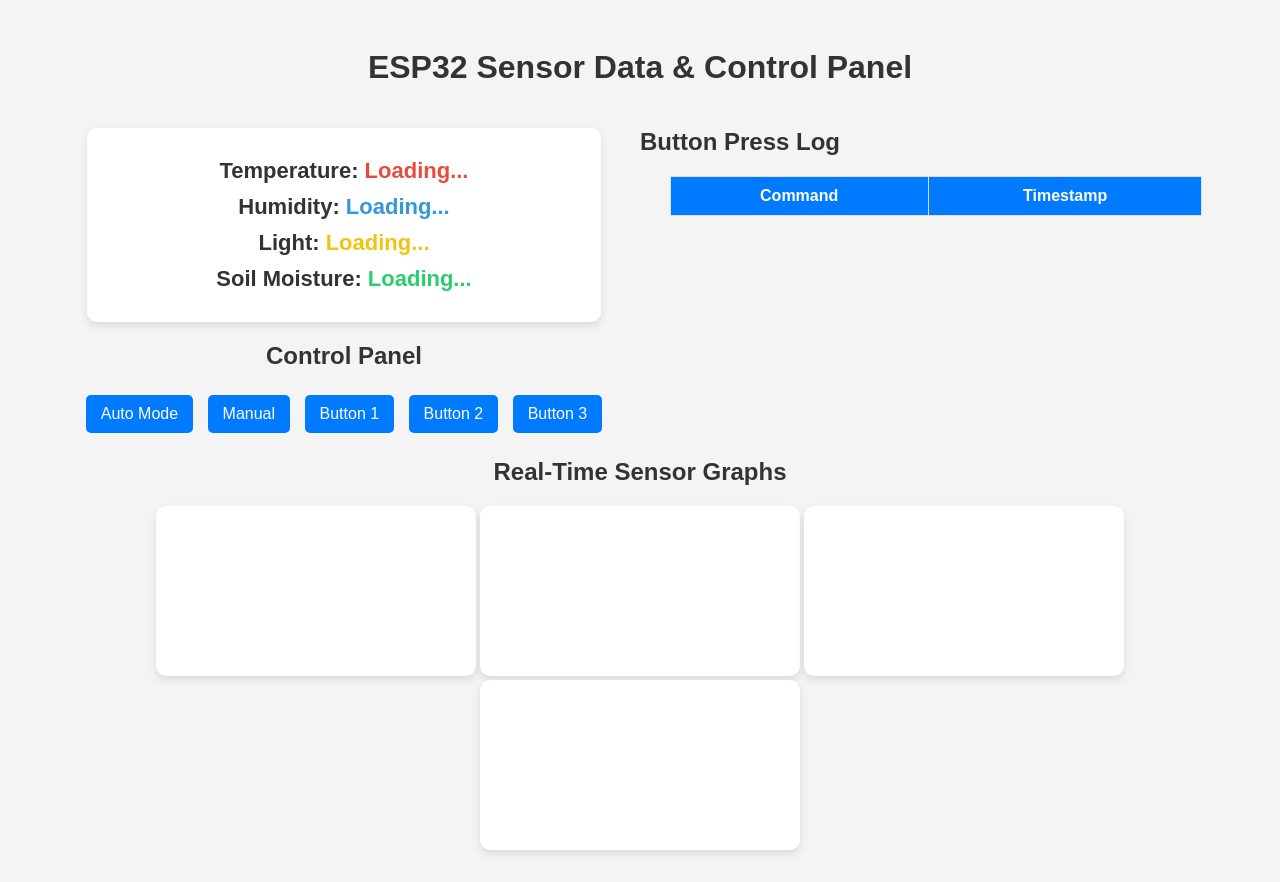
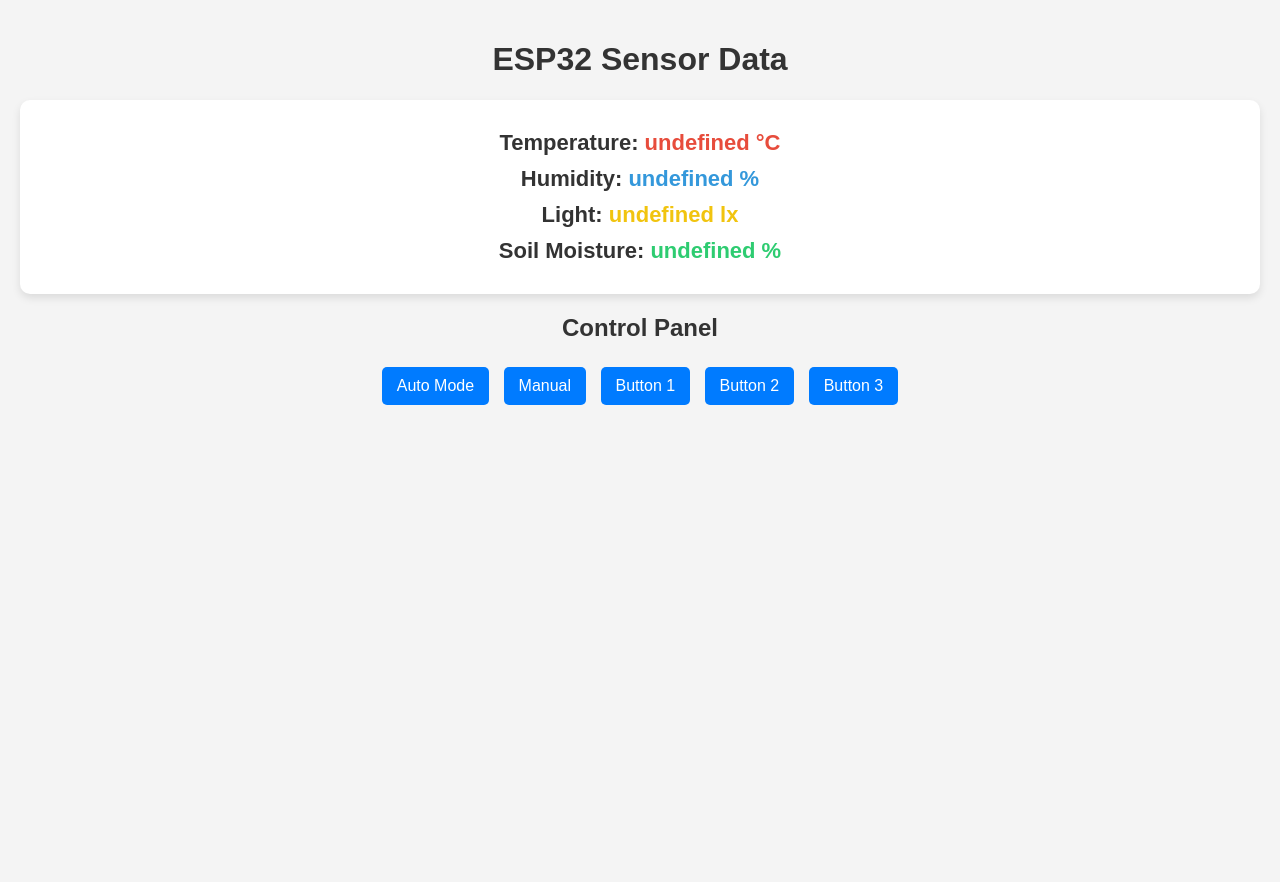
Before and after one commit to oasb16/green-house-optimizer, a Flask app: page / in a window 1280 px wide. After the commit the page ends 405 px from the top, so only its background shows below. Run offline with Flask 3, Linux system fonts and the light colour scheme; data that the repository does not hold is empty; a map, chart or similar area stays blank.

Commit message:
Optimized Flask App with AWS IoT MQTT

```diff
--- a/app.py
+++ b/app.py
@@ -25,19 +25,11 @@ AWS_IOT_SUBSCRIBE_TOPIC = "esp32/sensorData"
 AWS_IOT_PUBLISH_TOPIC = "esp32/commands"
 MQTT_PORT = 8883
 
-# Store latest sensor data
-latest_sensor_data = {
-    "temperature": "N/A",
-    "humidity": "N/A",
-    "light": "N/A",
-    "soil_moisture": "N/A",
-    "timestamp": "N/A"
-}
+# Store latest sensor data & button logs
+latest_sensor_data = {"temperature": "N/A", "humidity": "N/A", "light": "N/A", "soil_moisture": "N/A", "timestamp": "N/A"}
+button_logs = []
 
-# Button states
-button_states = {}
-
-# Decode AWS IoT certificates from environment variables and store temporarily
+# Decode AWS IoT certificates from environment variables
 CERT_PATH = "/tmp/device-cert.pem.crt"
 KEY_PATH = "/tmp/device-private.pem.key"
 CA_PATH = "/tmp/AmazonRootCA1.pem"
@@ -73,7 +65,6 @@ except Exception as e:
 
 # MQTT Callbacks
 def on_connect(client, userdata, flags, rc):
-    """Callback when connected to AWS IoT."""
     if rc == 0:
         logger.info("✅ Connected to AWS IoT successfully")
         client.subscribe(AWS_IOT_SUBSCRIBE_TOPIC)
@@ -82,19 +73,18 @@ def on_connect(client, userdata, flags, rc):
         logger.error(f"❌ MQTT Connection failed with error code: {rc}")
 
 def on_message(client, userdata, msg):
-    """Callback when a message is received from AWS IoT."""
+    """Handle incoming MQTT messages."""
     global latest_sensor_data
     try:
         payload = msg.payload.decode()
         data = json.loads(payload)
-        latest_sensor_data.update(data)  # Update sensor values
-        latest_sensor_data["timestamp"] = time.strftime("%Y-%m-%d %H:%M:%S", time.gmtime())  # Store timestamp
-        logger.info(f"📩 MQTT Message received on topic `{msg.topic}`: {data}")
+        data["timestamp"] = time.strftime("%Y-%m-%d %H:%M:%S")
+        latest_sensor_data.update(data)
+        logger.info(f"📩 MQTT Message received: {data}")
     except json.JSONDecodeError as e:
         logger.error(f"❌ Failed to parse MQTT message: {e}")
 
 def on_disconnect(client, userdata, rc):
-    """Callback when the client disconnects from MQTT broker."""
     if rc != 0:
         logger.warning("⚠️ Unexpected disconnection from AWS IoT!")
     else:
@@ -105,12 +95,11 @@ mqtt_client.on_connect = on_connect
 mqtt_client.on_message = on_message
 mqtt_client.on_disconnect = on_disconnect
 
-# Connect to AWS IoT in a separate thread
+# MQTT Worker
 def mqtt_worker():
-    """Start MQTT client loop."""
     while True:
         try:
-            logger.info("🔄 Attempting to connect to AWS IoT...")
+            logger.info("🔄 Connecting to AWS IoT...")
             mqtt_client.connect(AWS_IOT_ENDPOINT, MQTT_PORT, 60)
             mqtt_client.loop_forever()
         except Exception as e:
@@ -118,45 +107,35 @@ def mqtt_worker():
             logger.info("🔄 Retrying in 5 seconds...")
             time.sleep(5)
 
-mqtt_thread = threading.Thread(target=mqtt_worker, daemon=True)
-mqtt_thread.start()
+threading.Thread(target=mqtt_worker, daemon=True).start()
 
 @app.route("/")
 def index():
-    """Render the index page."""
-    logger.info("📄 Served index.html")
     return render_template("index.html")
 
 @app.route("/get-data", methods=["GET"])
 def get_data():
-    """Return the latest sensor data received via MQTT."""
-    logger.info("📡 API Request: GET /get-data")
-    return jsonify(latest_sensor_data)
+    return jsonify({"sensor_data": latest_sensor_data, "button_logs": button_logs})
 
 @app.route("/send-command", methods=["POST"])
 def send_command():
-    """Publish a message to the MQTT topic `esp32/commands`."""
+    """Publish button commands to MQTT topic."""
     data = request.json
-    if not data or "button" not in data:
-        return jsonify({"error": "Invalid request, missing 'button' field"}), 400
+    if not data or "command" not in data:
+        return jsonify({"error": "Invalid request"}), 400
 
-    button = data["button"]
-    state = "ON" if button_states.get(button, "OFF") == "OFF" else "OFF"
-    button_states[button] = state
-
-    message = {"button": button, "state": state}
+    command = data["command"]
+    timestamp = time.strftime("%Y-%m-%d %H:%M:%S")
     try:
-        result = mqtt_client.publish(AWS_IOT_PUBLISH_TOPIC, json.dumps(message))
+        result = mqtt_client.publish(AWS_IOT_PUBLISH_TOPIC, json.dumps({"command": command}))
         if result.rc == mqtt.MQTT_ERR_SUCCESS:
-            logger.info(f"📤 Sent MQTT command: {message}")
-            return jsonify({"success": True, "message": message})
+            button_logs.insert(0, {"command": command, "timestamp": timestamp})
+            return jsonify({"success": True})
         else:
-            return jsonify({"error": "Failed to publish message"}), 500
+            return jsonify({"error": "Failed to publish"}), 500
     except Exception as e:
         logger.error(f"❌ Error publishing MQTT message: {e}")
-        return jsonify({"error": "MQTT publishing error"}), 500
+        return jsonify({"error": "MQTT error"}), 500
 
 if __name__ == "__main__":
-    port = int(os.environ.get("PORT", 5000))
-    logger.info(f"🚀 Starting Flask server on port {port}...")
-    app.run(host="0.0.0.0", port=port)
+    app.run(host="0.0.0.0", port=int(os.environ.get("PORT", 5000)))
--- a/static/script.js
+++ b/static/script.js
@@ -1,90 +1,13 @@
 document.addEventListener("DOMContentLoaded", function () {
-    const buttonStateLog = document.getElementById("buttonStateLog");
-    const sensorData = {
-        temperature: [],
-        humidity: [],
-        light: [],
-        soil_moisture: [],
-        timestamps: []
-    };
-
-    // Initialize charts
-    const ctxTemp = document.getElementById("chartTemp").getContext("2d");
-    const ctxHum = document.getElementById("chartHum").getContext("2d");
-    const ctxLight = document.getElementById("chartLight").getContext("2d");
-    const ctxMoisture = document.getElementById("chartMoisture").getContext("2d");
-
-    // Ensure Chart.js uses moment adapter for time formatting
-    Chart.register(window.ChartjsAdapterMoment);
-
-    const chartConfig = (ctx, label, color) => new Chart(ctx, {
-        type: "line",
-        data: {
-            labels: [],
-            datasets: [{
-                label: label,
-                data: [],
-                borderColor: color,
-                borderWidth: 2,
-                fill: false,
-            }]
-        },
-        options: {
-            responsive: true,
-            scales: {
-                x: { type: "time", time: { unit: "minute" } },
-                y: { beginAtZero: true }
-            }
-        }
-    });
-
-    const tempChart = chartConfig(ctxTemp, "Temperature (°C)", "red");
-    const humChart = chartConfig(ctxHum, "Humidity (%)", "blue");
-    const lightChart = chartConfig(ctxLight, "Light (lx)", "yellow");
-    const moistureChart = chartConfig(ctxMoisture, "Soil Moisture", "green");
-
-    function updateCharts() {
-        tempChart.data.labels = sensorData.timestamps;
-        tempChart.data.datasets[0].data = sensorData.temperature;
-        tempChart.update();
-
-        humChart.data.labels = sensorData.timestamps;
-        humChart.data.datasets[0].data = sensorData.humidity;
-        humChart.update();
-
-        lightChart.data.labels = sensorData.timestamps;
-        lightChart.data.datasets[0].data = sensorData.light;
-        lightChart.update();
-
-        moistureChart.data.labels = sensorData.timestamps;
-        moistureChart.data.datasets[0].data = sensorData.soil_moisture;
-        moistureChart.update();
-    }
-
     function fetchData() {
         fetch("/get-data")
             .then(response => response.json())
             .then(data => {
                 console.log("🔄 Updating UI with new values:", data);
-
-                const timestamp = new Date().toISOString();
-
                 document.getElementById("tempData").textContent = data.temperature + " °C";
                 document.getElementById("humData").textContent = data.humidity + " %";
                 document.getElementById("lightData").textContent = data.light + " lx";
                 document.getElementById("moistureData").textContent = data.soil_moisture + " %";
-
-                sensorData.temperature.push({ x: timestamp, y: data.temperature });
-                sensorData.humidity.push({ x: timestamp, y: data.humidity });
-                sensorData.light.push({ x: timestamp, y: data.light });
-                sensorData.soil_moisture.push({ x: timestamp, y: data.soil_moisture });
-                sensorData.timestamps.push(timestamp);
-
-                if (sensorData.temperature.length > 20) {
-                    Object.keys(sensorData).forEach(key => sensorData[key].shift());
-                }
-
-                updateCharts();
             })
             .catch(error => console.error("❌ Fetch error:", error));
     }
@@ -97,8 +20,8 @@ document.addEventListener("DOMContentLoaded", function () {
         })
         .then(response => response.json())
         .then(data => {
-            const timestamp = new Date().toLocaleTimeString();
-            buttonStateLog.innerHTML += `<tr><td>${command}</td><td>${timestamp}</td></tr>`;
+            alert("Sent: " + command);
+            console.log(data);
         })
         .catch(error => console.error("Error:", error));
     }
--- a/static/style.css
+++ b/static/style.css
@@ -5,36 +5,44 @@ body {
     color: #333;
     text-align: center;
     padding: 20px;
+    margin: 0;
 }
 
-/* Flexbox Container for Layout */
 .container {
     display: flex;
     justify-content: space-between;
-    align-items: flex-start;
-    margin: 20px;
 }
 
-/* Left Panel (Sensor Data & Buttons) */
 .left-panel {
     flex: 1;
-    text-align: center;
+    padding: 20px;
 }
 
-/* Right Panel (Button Logs) */
 .right-panel {
     flex: 1;
-    text-align: left;
+    padding: 20px;
+    border-left: 2px solid #ddd;
 }
 
-/* Card Styling */
+.grid-container {
+    display: grid;
+    grid-template-columns: repeat(2, 1fr);
+    gap: 20px;
+    margin-top: 20px;
+}
+
+canvas {
+    width: 100%;
+    height: 250px;
+}
+
+/* Card Container for sensor data */
 .card {
     background: white;
     border-radius: 10px;
     box-shadow: 0px 4px 8px rgba(0, 0, 0, 0.1);
     padding: 20px;
-    width: 80%;
-    margin: 20px auto;
+    margin-bottom: 20px;
     transition: transform 0.2s ease-in-out;
 }
 
@@ -49,13 +57,24 @@ body {
     font-weight: bold;
 }
 
-/* Sensor Data Colors */
-#tempData { color: #E74C3C; } /* Red */
-#humData { color: #3498DB; } /* Blue */
-#lightData { color: #F1C40F; } /* Yellow */
-#moistureData { color: #2ECC71; } /* Green */
+/* Colored Sensor Values */
+#tempData {
+    color: #E74C3C; /* Red */
+}
 
-/* Control Panel */
+#humData {
+    color: #3498DB; /* Blue */
+}
+
+#lightData {
+    color: #F1C40F; /* Yellow */
+}
+
+#moistureData {
+    color: #2ECC71; /* Green */
+}
+
+/* Form and Button Styles */
 .form-container {
     margin-top: 20px;
 }
@@ -77,37 +96,32 @@ button:hover {
 }
 
 /* Button Log Table */
-table {
-    width: 90%;
-    margin: 10px auto;
+#buttonLog {
+    width: 100%;
     border-collapse: collapse;
+    margin-top: 20px;
 }
 
-th, td {
-    padding: 10px;
-    border: 1px solid #ddd;
-    text-align: center;
+#buttonLog th, #buttonLog td {
+    border: 1px solid #ccc;
+    padding: 8px;
 }
 
-th {
+#buttonLog th {
     background: #007BFF;
     color: white;
 }
 
-/* Chart Grid */
-.chart-container {
+/* Charts Container */
+.charts-container {
+    margin-top: 40px;
+}
+
+.chart-grid {
     display: grid;
     grid-template-columns: 1fr 1fr;
-    gap: 20px;
-    margin: 30px auto;
-    width: 90%;
-}
-
-canvas {
-    background: white;
-    border-radius: 10px;
-    box-shadow: 0px 4px 8px rgba(0, 0, 0, 0.1);
-    padding: 10px;
+    grid-gap: 20px;
+    margin-top: 20px;
 }
 
 /* Responsive Design */
@@ -116,16 +130,7 @@ canvas {
         flex-direction: column;
         align-items: center;
     }
-
-    .chart-container {
+    .chart-grid {
         grid-template-columns: 1fr;
     }
-
-    .card {
-        width: 100%;
-    }
-
-    button {
-        width: 100px;
-    }
 }
--- a/templates/data.html
+++ b/templates/data.html
@@ -13,7 +13,7 @@
                 <th>#</th>
                 <th>Data</th>
             </tr>
-            {% for idx, item in data %}
+            {% for idx, item in data.items() %}
                 <tr>
                     <td>{{ idx }}</td>
                     <td><pre>{{ item | tojson(indent=2) }}</pre></td>
--- a/templates/index.html
+++ b/templates/index.html
@@ -3,25 +3,20 @@
 <head>
     <meta charset="UTF-8">
     <meta name="viewport" content="width=device-width, initial-scale=1.0">
-  <title>ESP32 Sensor Data & Control Panel</title>
-  <!-- Chart.js from CDN -->
-  <script src="https://cdn.jsdelivr.net/npm/chart.js"></script>
-  <!-- Our custom script (which now handles charts and button logs) -->
+    <title>ESP32 Sensor Data</title>
     <script src="{{ url_for('static', filename='script.js') }}" defer></script>
     <link rel="stylesheet" href="{{ url_for('static', filename='style.css') }}">
 </head>
 <body>
-  <h1>ESP32 Sensor Data & Control Panel</h1>
+    <h1>ESP32 Sensor Data</h1>
 
-  <!-- Two-column container: Left for sensor card and control buttons; Right for button log -->
-  <div class="container">
-    <div class="left-panel">
     <div class="card">
         <p class="sensor-data">Temperature: <span id="tempData">Loading...</span></p>
         <p class="sensor-data">Humidity: <span id="humData">Loading...</span></p>
         <p class="sensor-data">Light: <span id="lightData">Loading...</span></p>
         <p class="sensor-data">Soil Moisture: <span id="moistureData">Loading...</span></p>
     </div>
+
     <div class="form-container">
         <h2>Control Panel</h2>
         <button id="autoMode">Auto Mode</button>
@@ -30,32 +25,5 @@
         <button id="button2">Button 2</button>
         <button id="button3">Button 3</button>
     </div>
-    </div>
-    <div class="right-panel">
-      <h2>Button Press Log</h2>
-      <table id="buttonLog">
-        <thead>
-          <tr>
-            <th>Command</th>
-            <th>Timestamp</th>
-          </tr>
-        </thead>
-        <tbody>
-          <!-- Button log entries will be appended here -->
-        </tbody>
-      </table>
-    </div>
-  </div>
-
-  <!-- 2x2 Grid for Live Sensor Graphs -->
-  <div class="charts-container">
-    <h2>Real-Time Sensor Graphs</h2>
-    <div class="chart-grid">
-      <canvas id="tempChart"></canvas>
-      <canvas id="humChart"></canvas>
-      <canvas id="lightChart"></canvas>
-      <canvas id="moistureChart"></canvas>
-    </div>
-  </div>
 </body>
 </html>
```
Lines whose indentation alone changed are shown as unchanged.
